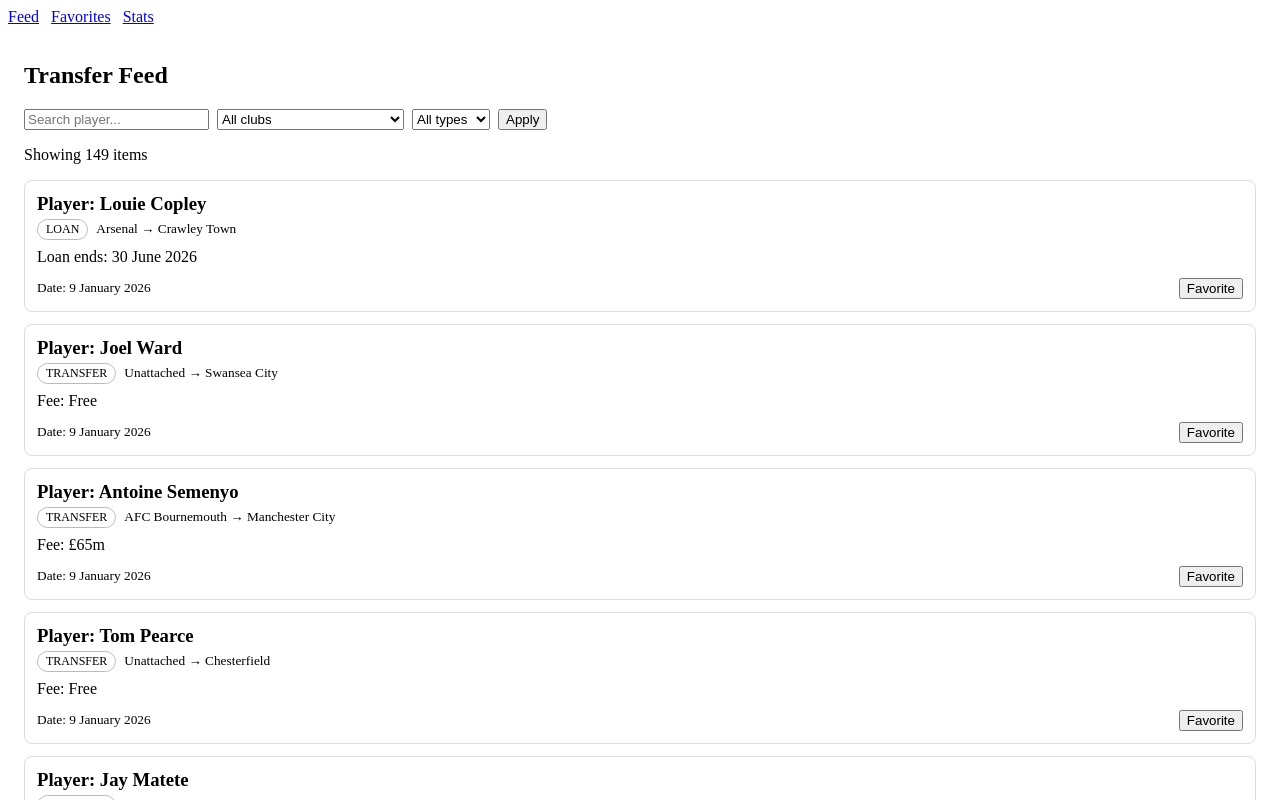
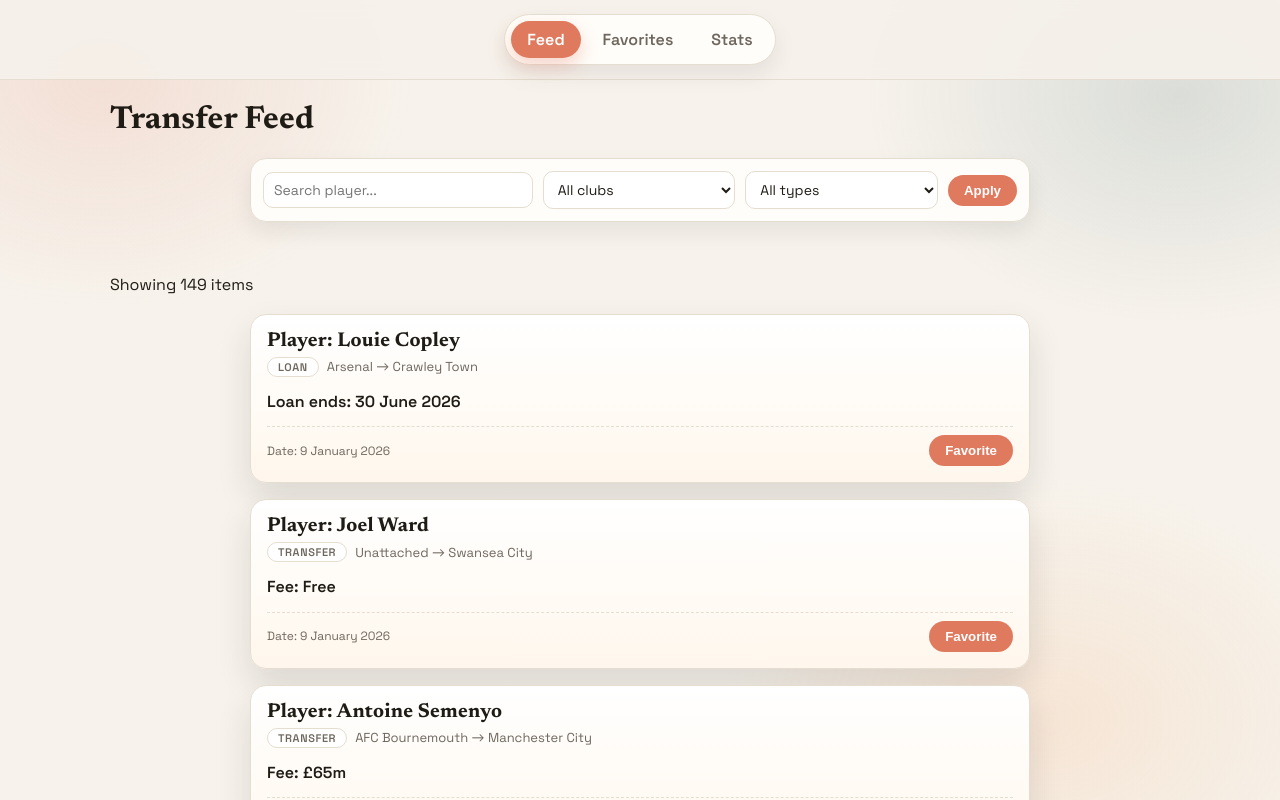
Before and after one commit to SandroBoka/WEB2, a Vue app in the folder lab5/Transfer-Pulse/: page / in a window 1280 px wide. Shown: the top 800 px of the page. Built offline with nearby package versions, Linux system fonts and the light colour scheme.

Commit message:
Added basic css

```diff
--- a/lab5/Transfer-Pulse/src/App.vue
+++ b/lab5/Transfer-Pulse/src/App.vue
@@ -4,11 +4,13 @@
 
 <template>
   <header class="topbar">
-    <nav class="nav">
-      <RouterLink to="/">Feed</RouterLink>
-      <RouterLink to="/favorites">Favorites</RouterLink>
-      <RouterLink to="/stats">Stats</RouterLink>
-    </nav>
+    <div class="topbarInner">
+      <nav class="tabs" aria-label="Primary">
+        <RouterLink to="/" class="tab">Feed</RouterLink>
+        <RouterLink to="/favorites" class="tab">Favorites</RouterLink>
+        <RouterLink to="/stats" class="tab">Stats</RouterLink>
+      </nav>
+    </div>
   </header>
 
   <main class="container">
@@ -16,7 +18,251 @@
   </main>
 </template>
 
-<style scoped>
-.nav a { margin-right: 12px; }
-.container { padding: 16px; }
+<style>
+@import url("https://fonts.googleapis.com/css2?family=Newsreader:wght@500;700&family=Space+Grotesk:wght@400;600&display=swap");
+
+:root {
+  --bg: #f5f1ea;
+  --surface: #fffdf9;
+  --surface-alt: #f7efe4;
+  --ink: #1f1c16;
+  --muted: #6f675e;
+  --accent: #e07a5f;
+  --accent-strong: #c65f47;
+  --accent-cool: #2f5d62;
+  --border: #e6ddd1;
+  --shadow-soft: 0 10px 22px rgba(31, 28, 22, 0.08);
+  --shadow-card: 0 16px 34px rgba(31, 28, 22, 0.12);
+  --radius: 16px;
+}
+
+* {
+  box-sizing: border-box;
+}
+
+body {
+  margin: 0;
+  min-height: 100vh;
+  font-family: "Space Grotesk", "Trebuchet MS", sans-serif;
+  color: var(--ink);
+  background: linear-gradient(180deg, #f7f3ec 0%, #efe7db 100%);
+  position: relative;
+  overflow-x: hidden;
+}
+
+body::before {
+  content: "";
+  position: fixed;
+  inset: 0;
+  background:
+    radial-gradient(520px 380px at 8% 10%, rgba(224, 122, 95, 0.16), transparent 60%),
+    radial-gradient(520px 380px at 92% 12%, rgba(47, 93, 98, 0.14), transparent 60%),
+    radial-gradient(540px 400px at 82% 90%, rgba(244, 162, 97, 0.16), transparent 60%);
+  pointer-events: none;
+  z-index: 0;
+}
+
+#app {
+  position: relative;
+  z-index: 1;
+  min-height: 100vh;
+}
+
+a {
+  color: inherit;
+  text-decoration: none;
+}
+
+h1,
+h2,
+h3 {
+  font-family: "Newsreader", "Georgia", serif;
+  font-weight: 700;
+  letter-spacing: 0.2px;
+  margin-top: 0;
+}
+
+h1 {
+  font-size: 32px;
+  margin-bottom: 6px;
+}
+
+h2 {
+  font-size: 20px;
+  margin-bottom: 8px;
+}
+
+p {
+  line-height: 1.6;
+}
+
+section {
+  display: flex;
+  flex-direction: column;
+  gap: 16px;
+}
+
+.topbar {
+  position: sticky;
+  top: 0;
+  z-index: 2;
+  backdrop-filter: blur(8px);
+  background: rgba(245, 241, 234, 0.9);
+  border-bottom: 1px solid var(--border);
+}
+
+.topbarInner {
+  max-width: 1100px;
+  margin: 0 auto;
+  padding: 14px 20px;
+  display: flex;
+  justify-content: center;
+}
+
+.tabs {
+  display: inline-flex;
+  gap: 6px;
+  padding: 6px;
+  border-radius: 999px;
+  background: var(--surface);
+  border: 1px solid var(--border);
+  box-shadow: var(--shadow-soft);
+}
+
+.tab {
+  padding: 8px 16px;
+  border-radius: 999px;
+  font-weight: 600;
+  color: var(--muted);
+  transition: background 0.2s ease, color 0.2s ease, transform 0.2s ease;
+}
+
+.tab:hover {
+  background: var(--surface-alt);
+  color: var(--ink);
+  transform: translateY(-1px);
+}
+
+.tab.router-link-exact-active {
+  background: var(--accent);
+  color: #fff;
+  box-shadow: 0 8px 18px rgba(224, 122, 95, 0.3);
+}
+
+.container {
+  max-width: 1100px;
+  margin: 0 auto;
+  padding: 24px 20px 56px;
+  animation: pageIn 0.5s ease;
+}
+
+.cards {
+  display: grid;
+  gap: 16px;
+  max-width: 780px;
+  margin: 0 auto 28px;
+}
+
+.clubList {
+  list-style: none;
+  padding: 0;
+  margin: 8px auto 40px;
+  max-width: 780px;
+  display: flex;
+  flex-wrap: wrap;
+  gap: 8px;
+}
+
+.clubList a {
+  display: inline-flex;
+  align-items: center;
+  padding: 6px 12px;
+  border-radius: 999px;
+  border: 1px solid var(--border);
+  background: var(--surface);
+  font-size: 13px;
+  transition: border 0.2s ease, transform 0.2s ease;
+}
+
+.clubList a:hover {
+  border-color: var(--accent);
+  transform: translateY(-1px);
+}
+
+.panel {
+  background: var(--surface);
+  border: 1px solid var(--border);
+  border-radius: var(--radius);
+  padding: 14px 16px;
+  box-shadow: var(--shadow-soft);
+  max-width: 780px;
+  margin: 0 auto;
+}
+
+.emptyState {
+  color: var(--muted);
+}
+
+input,
+select {
+  border: 1px solid var(--border);
+  border-radius: 10px;
+  padding: 8px 10px;
+  background: #fff;
+  color: var(--ink);
+  font-family: inherit;
+  font-size: 14px;
+}
+
+button {
+  border: none;
+  border-radius: 999px;
+  padding: 8px 16px;
+  font-weight: 600;
+  background: var(--accent);
+  color: #fff;
+  cursor: pointer;
+  transition: transform 0.2s ease, box-shadow 0.2s ease, background 0.2s ease;
+}
+
+button:hover {
+  background: var(--accent-strong);
+  box-shadow: 0 10px 18px rgba(224, 122, 95, 0.3);
+  transform: translateY(-1px);
+}
+
+button:active {
+  transform: translateY(0);
+  box-shadow: none;
+}
+
+@keyframes pageIn {
+  from {
+    opacity: 0;
+    transform: translateY(8px);
+  }
+  to {
+    opacity: 1;
+    transform: translateY(0);
+  }
+}
+
+@media (max-width: 720px) {
+  .tabs {
+    width: 100%;
+    justify-content: space-between;
+  }
+  .tab {
+    flex: 1;
+    text-align: center;
+  }
+}
+
+@media (prefers-reduced-motion: reduce) {
+  .container,
+  .tab {
+    animation: none;
+    transition: none;
+  }
+}
 </style>
--- a/lab5/Transfer-Pulse/src/components/FiltersPanel.vue
+++ b/lab5/Transfer-Pulse/src/components/FiltersPanel.vue
@@ -44,9 +44,34 @@
 
 <style scoped>
 .filters {
-    display: flex;
-    gap: 8px;
-    flex-wrap: wrap;
-    margin-bottom: 16px;
+    display: grid;
+    gap: 10px;
+    grid-template-columns: 1.4fr 1fr 1fr auto;
+    align-items: center;
+    padding: 12px;
+    margin: 0 auto 18px;
+    max-width: 780px;
+    border-radius: 16px;
+    background: var(--surface);
+    border: 1px solid var(--border);
+    box-shadow: var(--shadow-soft);
+}
+
+.filters input,
+.filters select {
+    width: 100%;
+}
+
+.filters button {
+    justify-self: end;
+}
+
+@media (max-width: 760px) {
+    .filters {
+        grid-template-columns: 1fr;
+    }
+    .filters button {
+        justify-self: stretch;
+    }
 }
 </style>
--- a/lab5/Transfer-Pulse/src/components/NewsCard.vue
+++ b/lab5/Transfer-Pulse/src/components/NewsCard.vue
@@ -44,36 +44,86 @@
 
 <style scoped>
 .card {
-    border: 1px solid #ddd;
-    padding: 12px;
-    border-radius: 8px;
-    margin-bottom: 12px;
+    border: 1px solid var(--border);
+    padding: 16px;
+    border-radius: var(--radius);
+    background: linear-gradient(180deg, #ffffff 0%, #fff7ed 100%);
+    box-shadow: var(--shadow-card);
+    display: flex;
+    flex-direction: column;
+    gap: 12px;
+    animation: cardIn 0.35s ease;
+    transition: transform 0.2s ease, box-shadow 0.2s ease;
 }
 
 .cardHeader h3 {
-    margin: 0 0 4px 0;
+    margin: 0;
+    font-size: 20px;
+}
+
+.cardHeader {
+    display: flex;
+    flex-direction: column;
+    gap: 6px;
 }
 
 .meta {
     display: flex;
     gap: 8px;
     align-items: center;
+    color: var(--muted);
+    font-size: 13px;
 }
 
 .badge {
-    border: 1px solid #bbb;
+    border: 1px solid var(--border);
     border-radius: 999px;
-    padding: 2px 8px;
-    font-size: 12px;
+    padding: 2px 10px;
+    font-size: 11px;
+    font-weight: 600;
+    letter-spacing: 0.6px;
+    background: #fff;
+    text-transform: uppercase;
 }
 
 .details {
-    margin: 8px 0 12px 0;
+    margin: 0;
+    font-weight: 600;
 }
 
 .cardFooter {
     display: flex;
     justify-content: space-between;
     align-items: center;
+    padding-top: 8px;
+    border-top: 1px dashed var(--border);
+    color: var(--muted);
+}
+
+.cardFooter small {
+    font-size: 12px;
+}
+
+.card:hover {
+    transform: translateY(-2px);
+    box-shadow: 0 22px 36px rgba(31, 28, 22, 0.14);
+}
+
+@keyframes cardIn {
+    from {
+        opacity: 0;
+        transform: translateY(8px) scale(0.98);
+    }
+    to {
+        opacity: 1;
+        transform: translateY(0) scale(1);
+    }
+}
+
+@media (prefers-reduced-motion: reduce) {
+    .card {
+        animation: none;
+        transition: none;
+    }
 }
 </style>
--- a/lab5/Transfer-Pulse/src/views/ClubView.vue
+++ b/lab5/Transfer-Pulse/src/views/ClubView.vue
@@ -2,10 +2,12 @@
     <section>
         <h1>Club: {{ clubDisplay }}</h1>
 
-        <p v-if="items.length === 0">No items for this club.</p>
+        <p v-if="items.length === 0" class="emptyState">No items for this club.</p>
 
-        <NewsCard v-for="it in items" :key="it.id" :item="it" :isFav="news.isFavorite(it.id)"
-            @toggle-fav="news.toggleFavorite" />
+        <div v-else class="cards">
+            <NewsCard v-for="it in items" :key="it.id" :item="it" :isFav="news.isFavorite(it.id)"
+                @toggle-fav="news.toggleFavorite" />
+        </div>
     </section>
 </template>
 
--- a/lab5/Transfer-Pulse/src/views/FavoritesView.vue
+++ b/lab5/Transfer-Pulse/src/views/FavoritesView.vue
@@ -2,9 +2,12 @@
     <section>
         <h1>Favorites</h1>
 
-        <p v-if="favItems.length === 0">No favorites yet.</p>
+        <p v-if="favItems.length === 0" class="emptyState">No favorites yet.</p>
 
-        <NewsCard v-for="it in favItems" :key="it.id" :item="it" :isFav="true" @toggle-fav="news.toggleFavorite" />
+        <div v-else class="cards">
+            <NewsCard v-for="it in favItems" :key="it.id" :item="it" :isFav="true"
+                @toggle-fav="news.toggleFavorite" />
+        </div>
     </section>
 </template>
 
--- a/lab5/Transfer-Pulse/src/views/HomeView.vue
+++ b/lab5/Transfer-Pulse/src/views/HomeView.vue
@@ -10,11 +10,13 @@
         <div v-else>
             <p>Showing {{ filteredNews.length }} items</p>
 
-            <NewsCard v-for="it in filteredNews" :key="it.id" :item="it" :isFav="news.isFavorite(it.id)"
-                @toggle-fav="news.toggleFavorite" />
+            <div class="cards">
+                <NewsCard v-for="it in filteredNews" :key="it.id" :item="it" :isFav="news.isFavorite(it.id)"
+                    @toggle-fav="news.toggleFavorite" />
+            </div>
 
             <h2>Quick clubs</h2>
-            <ul>
+            <ul class="clubList">
                 <li v-for="c in news.clubs" :key="c">
                     <RouterLink :to="`/clubs/${slug(c)}`">{{ c }}</RouterLink>
                 </li>
```
Also changed, not shown: lab5/Transfer-Pulse/src/views/StatsView.vue (+48 -7 lines).
